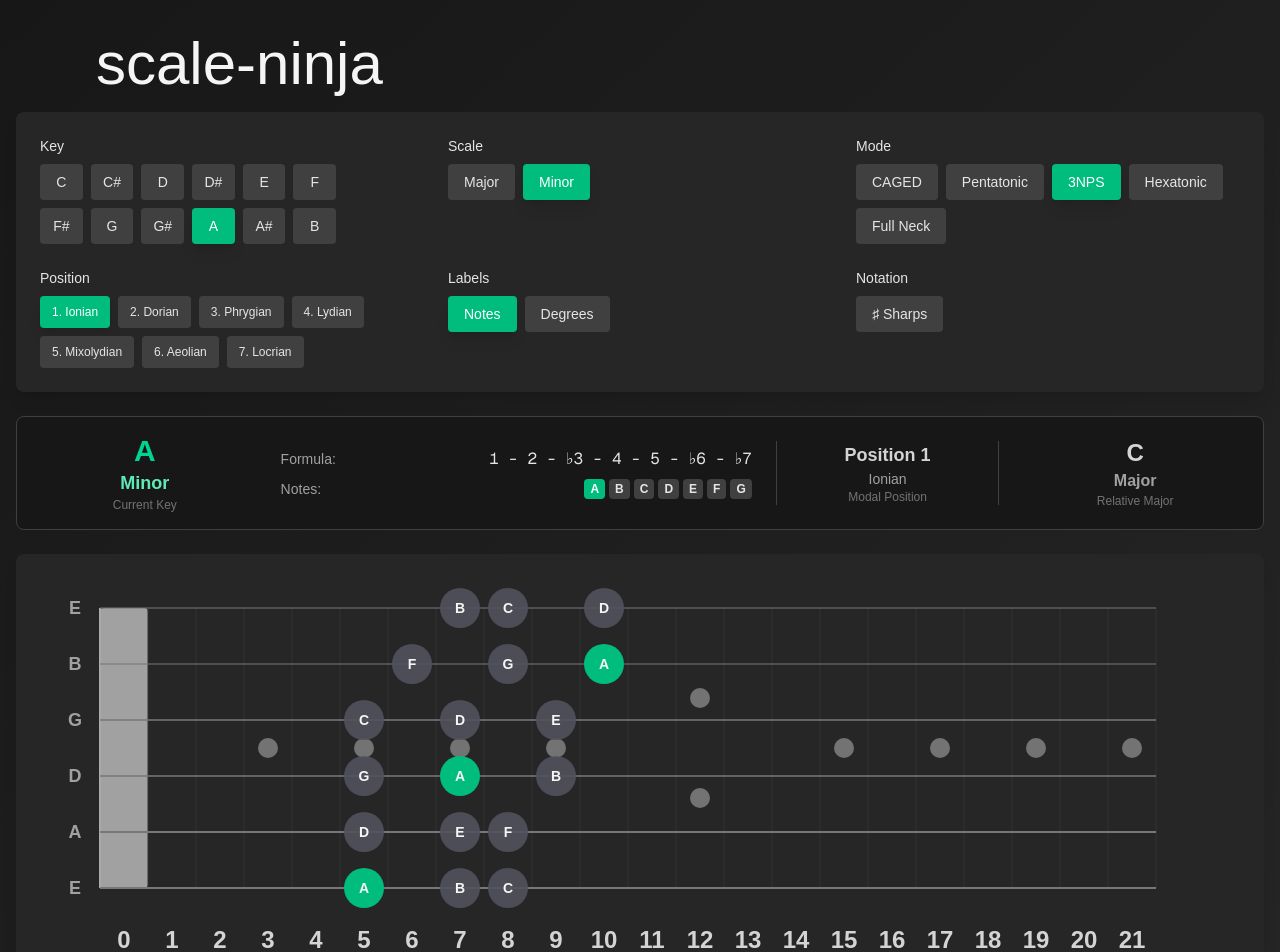
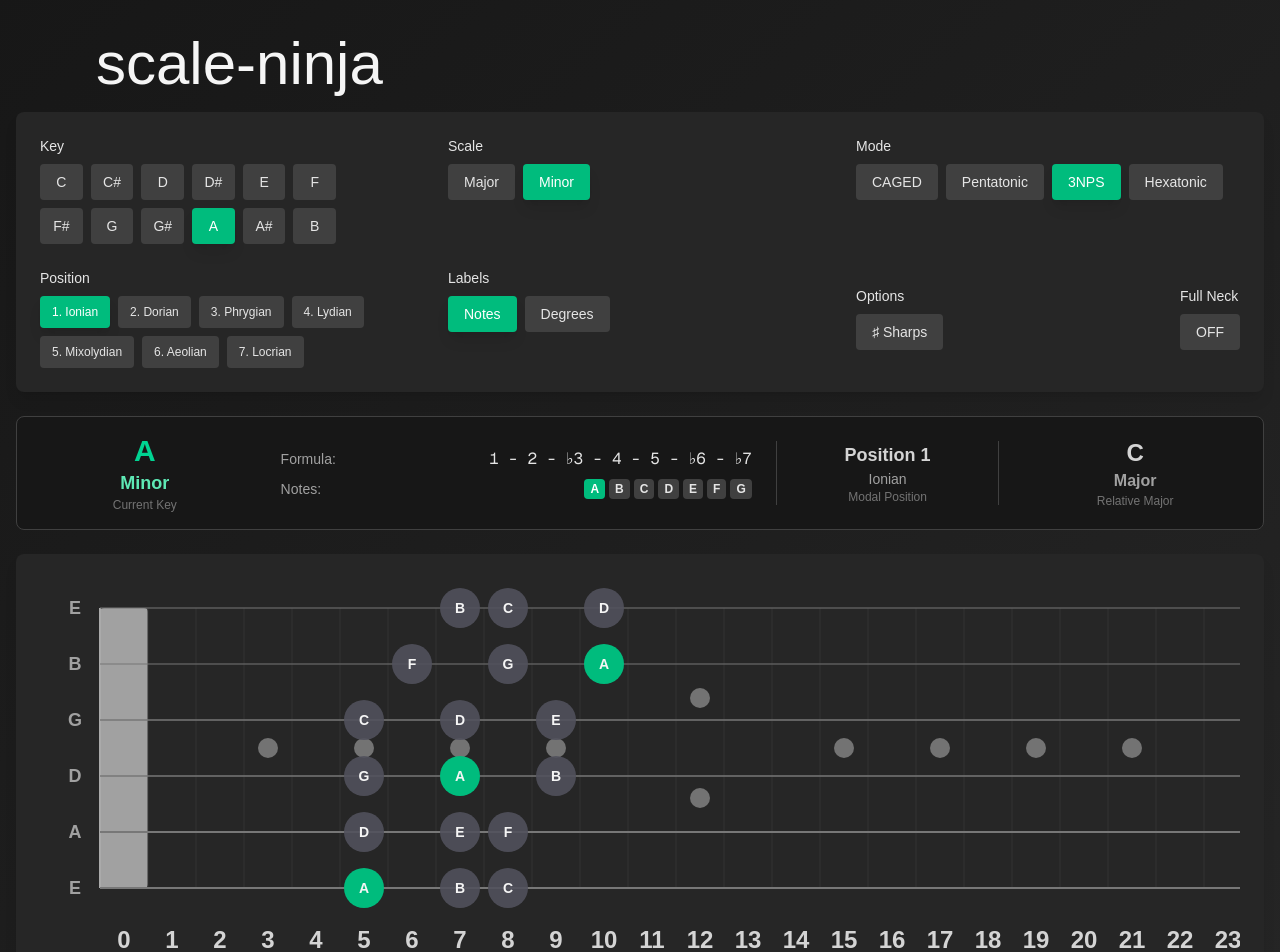
Before and after one commit to rembiti/scale-ninja, a Next.js app: page / in a window 1280 px wide. Shown: the top 952 px of the page. Built offline with nearby package versions, Linux system fonts and the light colour scheme; some icons are missing.

Commit message:
feat: add full neck toggle and remove full neck mode from pattern selector

```diff
--- a/app/components/ControlPanel.tsx
+++ b/app/components/ControlPanel.tsx
@@ -15,8 +15,8 @@ interface ControlPanelProps {
   setSelectedKey: (key: string) => void;
   selectedScale: ScaleKind;
   setSelectedScale: (scale: ScaleKind) => void;
-  selectedMode: "3nps" | "full" | "pent5" | "hex5" | "caged";
-  setSelectedMode: (mode: "3nps" | "full" | "pent5" | "hex5" | "caged") => void;
+  selectedMode: "3nps" | "pent5" | "hex5" | "caged";
+  setSelectedMode: (mode: "3nps" | "pent5" | "hex5" | "caged") => void;
   selectedPosition: Position;
   setSelectedPosition: (position: Position) => void;
   selectedBox: Position5;
@@ -27,6 +27,8 @@ interface ControlPanelProps {
   setLabelMode: (mode: "note" | "degree") => void;
   useFlats: boolean;
   setUseFlats: (useFlats: boolean) => void;
+  fullNeck: boolean;
+  setFullNeck: (fullNeck: boolean) => void;
 }
 
 export function ControlPanel({
@@ -46,6 +48,8 @@ export function ControlPanel({
   setLabelMode,
   useFlats,
   setUseFlats,
+  fullNeck,
+  setFullNeck,
 }: ControlPanelProps) {
   // Helper function to convert key to enharmonic equivalent
   const convertKeyToNotation = (key: string, toFlats: boolean): string => {
@@ -129,14 +133,11 @@ export function ControlPanel({
             { value: "pent5", label: "Pentatonic" },
             { value: "3nps", label: "3NPS" },
             { value: "hex5", label: "Hexatonic" },
-            { value: "full", label: "Full Neck" },
           ].map(({ value, label }) => (
             <button
               key={value}
               onClick={() =>
-                setSelectedMode(
-                  value as "3nps" | "full" | "pent5" | "hex5" | "caged"
-                )
+                setSelectedMode(value as "3nps" | "pent5" | "hex5" | "caged")
               }
               className={`px-4 py-2 rounded text-sm font-medium transition-all duration-200 transform hover:scale-105 active:scale-95 ${
                 selectedMode === value
@@ -232,8 +233,9 @@ export function ControlPanel({
           ))}
         </Field>
 
-        {/* Sharp/Flat Toggle */}
-        <Field label="Notation">
+        {/* Notation & Full Neck Toggles */}
+        <div className="flex items-center justify-between gap-3 w-full">
+          <Field label="Options">
             <button
               onClick={handleNotationToggle}
               className={`px-4 py-2 rounded text-sm font-medium transition-all duration-200 transform hover:scale-105 active:scale-95 ${
@@ -245,6 +247,20 @@ export function ControlPanel({
               {useFlats ? "♭ Flats" : "♯ Sharps"}
             </button>
           </Field>
+
+          <Field label="Full Neck">
+            <button
+              onClick={() => setFullNeck(!fullNeck)}
+              className={`px-4 py-2 rounded text-sm font-medium transition-all duration-200 transform hover:scale-105 active:scale-95 ${
+                fullNeck
+                  ? "bg-emerald-500 text-white shadow-lg"
+                  : "bg-neutral-700 text-neutral-200 hover:bg-neutral-600 hover:shadow-md"
+              }`}
+            >
+              {fullNeck ? "ON" : "OFF"}
+            </button>
+          </Field>
+        </div>
       </div>
     </div>
   );
--- a/app/components/Fretboard.tsx
+++ b/app/components/Fretboard.tsx
@@ -12,7 +12,8 @@ interface FretboardProps {
   scale: ScaleKind;
   labelMode: "note" | "degree";
   useFlats: boolean;
-  mode: "3nps" | "full" | "pent5" | "hex5" | "caged";
+  mode: "3nps" | "pent5" | "hex5" | "caged";
+  fullNeck?: boolean;
 }
 
 export function Fretboard({
@@ -24,6 +25,7 @@ export function Fretboard({
   labelMode,
   useFlats,
   mode,
+  fullNeck = false,
 }: FretboardProps) {
   const [dimensions, setDimensions] = useState({ bubbleR: 20, fretW: 48, padL: 60, padR: 20 });
 
@@ -32,16 +34,9 @@ export function Fretboard({
       // Check if we're in the browser environment
       if (typeof window === 'undefined') return;
 
-      const viewportWidth = window.innerWidth;
-      const containerPadding = 32; // Account for page container padding
-      const availableWidth = viewportWidth - containerPadding;
+      const viewportWidth = typeof window !== 'undefined' ? window.innerWidth : 1024;
 
-      // Determine fret count based on pattern and mode
-      const baseFretCount = Math.max(12, maxFret) - minFret + 1;
-      const isDesktop = viewportWidth >= 1024;
-      const displayFretCount = isDesktop ? 22 : baseFretCount;
-
-      // Calculate optimal dimensions
+      // Calculate optimal dimensions - keep same spacing regardless of Full Neck mode
       let padL, padR, bubbleR, fretW;
 
       if (viewportWidth >= 1024) {
@@ -51,27 +46,20 @@ export function Fretboard({
         bubbleR = 20;
         fretW = 48;
       } else if (viewportWidth >= 768) {
-        // Tablet: balanced approach
+        // Tablet: fixed approach
         padL = 50;
         padR = 20;
-        const remainingWidth = availableWidth - padL - padR;
-        fretW = Math.max(42, Math.min(52, remainingWidth / displayFretCount));
+        fretW = 45; // Fixed width for tablets
         bubbleR = 18; // Fixed size, slightly smaller than desktop
       } else {
-        // Mobile: ALWAYS use full width, calculate fret width to fill space
+        // Mobile: FIXED fret width - never changes regardless of Full Neck mode
         const stringLabelSpace = 40; // Space for string names (E, A, D, etc.)
         padL = stringLabelSpace;
         padR = 8; // Minimal right padding
-        const remainingWidth = availableWidth - padL - padR;
 
-        // Always use full available width - calculate fret width to fit
-        fretW = remainingWidth / displayFretCount;
-
-        // Ensure minimum fret width for usability, but prioritize full width
-        fretW = Math.max(24, fretW);
-
-        // Adjust bubble size based on available fret width
-        bubbleR = Math.min(16, Math.max(12, fretW * 0.35));
+        // FIXED fret width - never calculate based on available space or fret count
+        fretW = 32; // Fixed width that works well on mobile
+        bubbleR = 14; // Fixed bubble size for mobile
       }
 
       setDimensions({ bubbleR, fretW, padL, padR });
@@ -104,8 +92,12 @@ export function Fretboard({
   // Calculate display parameters
   const baseFretCount = Math.max(12, maxFret) - minFret + 1;
   const isDesktop = typeof window !== 'undefined' && window.innerWidth >= 1024;
-  const displayMinFret = isDesktop ? 0 : minFret;
-  const displayFretCount = isDesktop ? 22 : baseFretCount;
+
+  // Separate display logic from sizing logic
+  const displayMinFret = fullNeck ? 0 : (isDesktop ? 0 : minFret);
+  const displayFretCount = fullNeck ? 25 : (isDesktop ? 24 : baseFretCount);
+
+  // Fixed width calculation - never changes based on fret count
   const innerW = displayFretCount * fretW;
   const width = padL + padR + innerW;
   const stringH = (height - padV - padBottom) / (stringCount - 1);
--- a/app/components/ScaleEngine.ts
+++ b/app/components/ScaleEngine.ts
@@ -127,6 +127,42 @@ export function buildNPerString(
     expectedFret = fret;
     out.push({ string: s, fret, pc, degreeIdx: d });
   }
+  return out;
+}
+
+/** Build scale notes across the entire 24-fret neck for Full Neck mode */
+export function buildFullNeckScale(
+  keyPc: number,
+  steps: number[],
+  scale: ScaleKind = "minor"
+): ScalePoint[] {
+  const out: ScalePoint[] = [];
+
+  // For each string (0 = low E, 5 = high E)
+  for (let stringIndex = 0; stringIndex < 6; stringIndex++) {
+    const openPc = OPEN_STRINGS_PC[stringIndex];
+
+    // For each fret from 0 to 24
+    for (let fret = 0; fret <= 24; fret++) {
+      const notePc = (openPc + fret) % 12;
+
+      // Check if this note is in our scale
+      for (let degreeIdx = 0; degreeIdx < steps.length; degreeIdx++) {
+        const scalePc = (keyPc + steps[degreeIdx]) % 12;
+
+        if (notePc === scalePc) {
+          out.push({
+            string: stringIndex,
+            fret,
+            pc: notePc,
+            degreeIdx
+          });
+          break; // Only add each fret position once
+        }
+      }
+    }
+  }
+
   return out;
 }
 
--- a/app/page.tsx
+++ b/app/page.tsx
@@ -6,14 +6,14 @@ import { ControlPanel } from "./components/ControlPanel";
 import { KeyDisplay } from "./components/KeyDisplay";
 import { Fretboard } from "./components/Fretboard";
 import { Footer } from "./components/Footer";
-import { ScaleKind, Position, Position5, PositionCAGED } from "./components/types";
+import { ScaleKind, Position, Position5, PositionCAGED, ScalePoint } from "./components/types";
 import {
   keyToPc,
   build3NPS,
   buildPent5,
   buildHex5,
   buildCAGED,
-  buildFullNeck,
+  buildFullNeckScale,
 } from "./components/ScaleEngine";
 
 /** Tailwind-only • Player view (low-E at bottom) • Correct 3NPS • 7 positions
@@ -24,18 +24,49 @@ export default function Page() {
   const [selectedKey, setSelectedKey] = useState("A");
   const [selectedScale, setSelectedScale] = useState<ScaleKind>("minor");
   const [selectedMode, setSelectedMode] = useState<
-    "3nps" | "full" | "pent5" | "hex5" | "caged"
+    "3nps" | "pent5" | "hex5" | "caged"
   >("3nps");
   const [selectedPosition, setSelectedPosition] = useState<Position>(0);
   const [selectedBox, setSelectedBox] = useState<Position5>(0);
   const [selectedCAGEDShape, setSelectedCAGEDShape] = useState<PositionCAGED>(0);
   const [labelMode, setLabelMode] = useState<"note" | "degree">("note");
   const [useFlats, setUseFlats] = useState(false);
+  const [fullNeck, setFullNeck] = useState(false);
 
   const keyPc = keyToPc(selectedKey);
 
   const { points, minFret, maxFret } = useMemo(() => {
-    let pts;
+    let pts: ScalePoint[] = [];
+
+    if (fullNeck) {
+      // Full neck mode: show all scale notes across the entire 24-fret range
+      if (selectedMode === "3nps") {
+        // Use correct scale steps based on major/minor selection
+        const steps = selectedScale === "major" ? [0, 2, 4, 5, 7, 9, 11] : [0, 2, 3, 5, 7, 8, 10];
+        pts = buildFullNeckScale(keyPc, steps, selectedScale);
+      } else if (selectedMode === "pent5") {
+        // Use pentatonic steps for complete neck coverage
+        const steps = selectedScale === "major" ? [0, 2, 4, 7, 9] : [0, 3, 5, 7, 10];
+        pts = buildFullNeckScale(keyPc, steps, selectedScale);
+      } else if (selectedMode === "hex5") {
+        // Use hexatonic steps for complete neck coverage
+        const steps = selectedScale === "major" ? [0, 2, 4, 5, 7, 9] : [0, 2, 3, 5, 7, 10];
+        pts = buildFullNeckScale(keyPc, steps, selectedScale);
+      } else if (selectedMode === "caged") {
+        // Use pentatonic steps for CAGED (since CAGED is based on pentatonic + chord tones)
+        const steps = selectedScale === "major" ? [0, 2, 4, 7, 9] : [0, 3, 5, 7, 10];
+        pts = buildFullNeckScale(keyPc, steps, selectedScale);
+
+        // Add chord tone information
+        const triadIntervals = selectedScale === "major" ? [0, 4, 7] : [0, 3, 7];
+        pts = pts.map(note => {
+          const interval = (note.pc - keyPc + 12) % 12;
+          const isChordTone = triadIntervals.includes(interval);
+          return { ...note, isChordTone };
+        });
+      }
+    } else {
+      // Single mode: show selected position/box/shape
       if (selectedMode === "3nps") {
         pts = build3NPS(keyPc, selectedScale, selectedPosition);
       } else if (selectedMode === "pent5") {
@@ -44,13 +75,13 @@ export default function Page() {
         pts = buildHex5(keyPc, selectedBox, selectedScale);
       } else if (selectedMode === "caged") {
         pts = buildCAGED(keyPc, selectedScale, selectedCAGEDShape);
-    } else {
-      pts = buildFullNeck(keyPc, selectedScale);
       }
+    }
+
     const minF = Math.min(...pts.map((p) => p.fret));
     const maxF = Math.max(...pts.map((p) => p.fret));
     return { points: pts, minFret: minF, maxFret: maxF };
-  }, [keyPc, selectedScale, selectedMode, selectedPosition, selectedBox, selectedCAGEDShape]);
+  }, [keyPc, selectedScale, selectedMode, selectedPosition, selectedBox, selectedCAGEDShape, fullNeck]);
 
   return (
     <div className="min-h-screen bg-gradient-to-br from-neutral-900 to-neutral-800 text-neutral-100">
@@ -75,6 +106,8 @@ export default function Page() {
             setLabelMode={setLabelMode}
             useFlats={useFlats}
             setUseFlats={setUseFlats}
+            fullNeck={fullNeck}
+            setFullNeck={setFullNeck}
           />
         </div>
 
@@ -100,6 +133,7 @@ export default function Page() {
             labelMode={labelMode}
             useFlats={useFlats}
             mode={selectedMode}
+            fullNeck={fullNeck}
           />
         </div>
 
```
Lines whose indentation alone changed are shown as unchanged.
